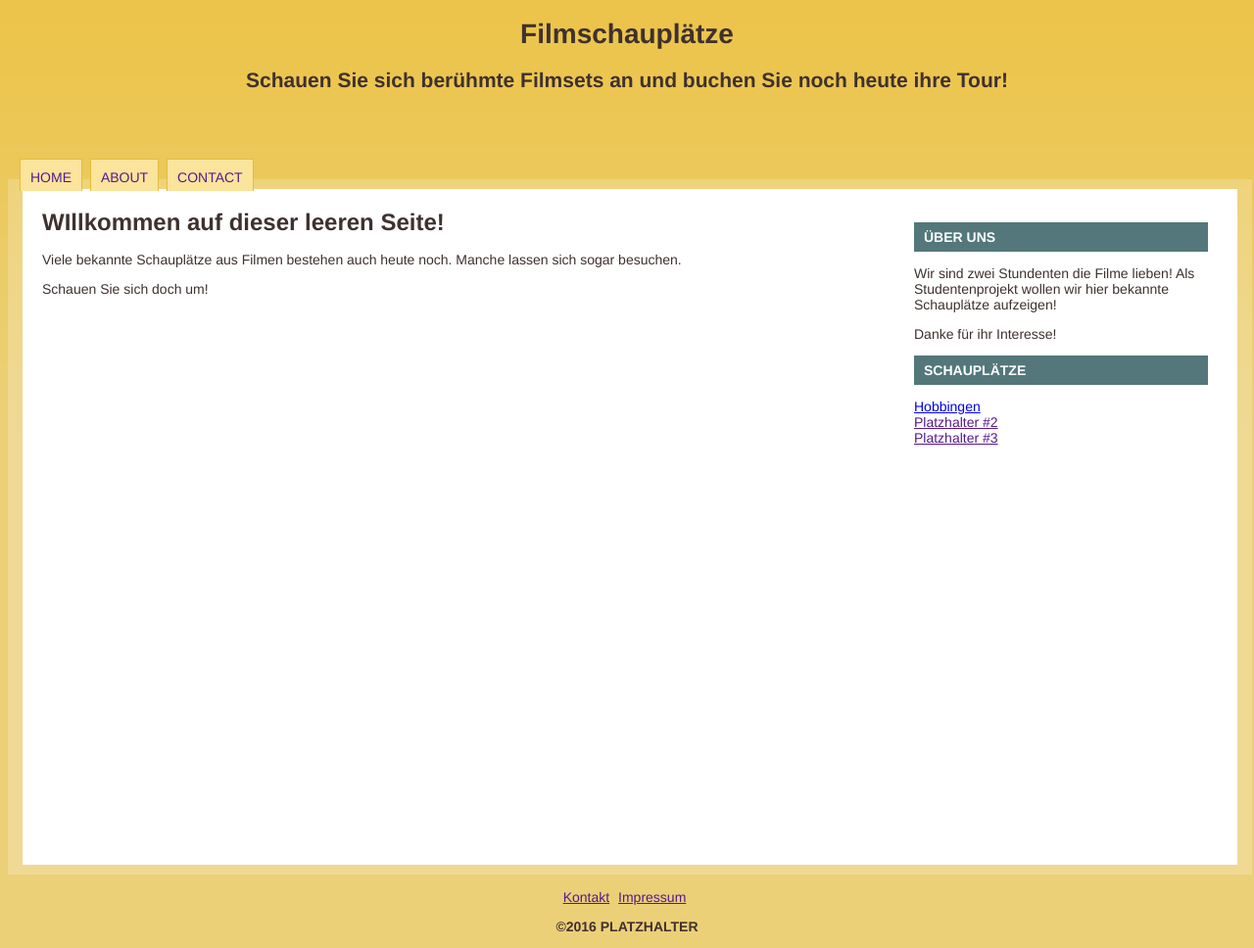
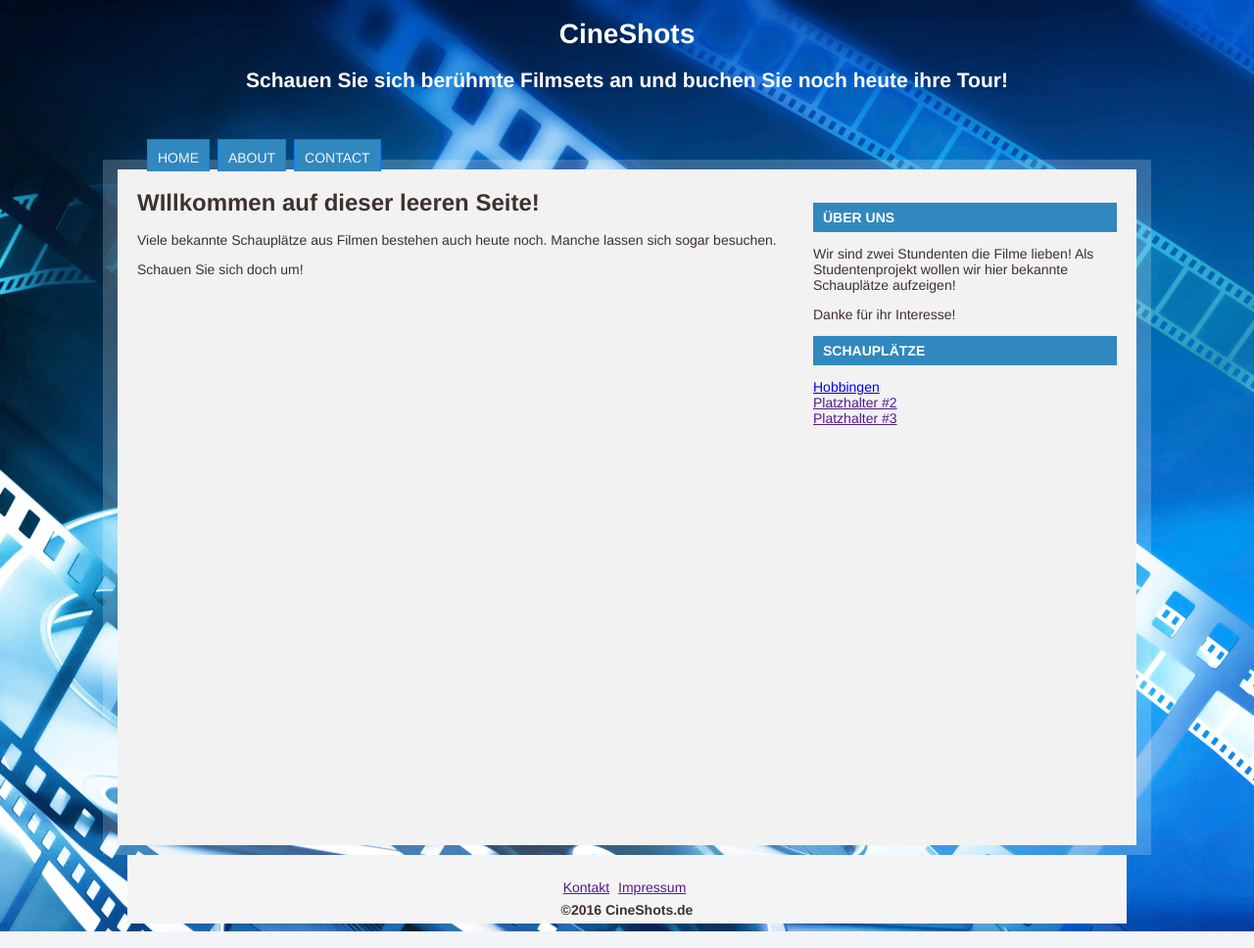
Before and after one commit to RobbieTheRabbit/MME1-Projekt, a PHP site: page / in a window 1280 px wide. Shown: the whole page at 98% size. Run offline with PHP 8.4, Linux system fonts and the light colour scheme.

Commit message:
Design ausgearbeitet

```diff
--- a/index.html
+++ b/index.html
@@ -3,7 +3,7 @@
 
 <head>
     <meta http-equiv="content-type" content="text/html; charset=utf-8">
-    <title>PLATZHALTER</title>
+    <title>CineShots</title>
 
     <link rel="stylesheet" type="text/css" href="style.css" />
 </head>
@@ -11,7 +11,7 @@
 <body>
     <div id="header">
 
-        <h1 style="text-align:center;">Filmschauplätze</h1>
+        <h1 style="text-align:center;">CineShots</h1>
         <h2 style="text-align:center;">Schauen Sie sich berühmte Filmsets an und buchen Sie noch heute ihre Tour!</h2>
 
     </div>
@@ -67,7 +67,7 @@
             <li><a href=""> Impressum</a></li>
 
         </ul>
-        <p>&copy;2016 PLATZHALTER</p>
+        <p>&copy;2016 CineShots.de</p>
     </div>
 </body>
 
--- a/style.css
+++ b/style.css
@@ -1,21 +1,23 @@
 body {
     color: #3f312e;
-    background: #ecd078 url('img/bg.png') repeat-x;
+    background: black url('img/background.jpg');
     font: 14px Helvetica, Arial, Sans-serif;
 }
 
 #header {
     width: 1200px;
-    min-height: 120px;
+    min-height: 100px;
     margin: 0 auto;
+    color: white;
 }
 
 #navigation {
     width: 960px;
     margin: 0 auto;
     position: relative;
+    font-size: 14px;
     top: 20px;
-    right: 180px
+    right: 50px
 }
 
 #navigation u1 {
@@ -30,14 +32,16 @@ body {
 }
 
 #navigation ul li a {
-    background: #fbe49b;
+    color: whitesmoke;
+    background: #3088BF;
     text-decoration: none;
     padding: 10px 10px 6px 10px;
     text-transform: uppercase;
-    border-left: 1px solid #e4bc3f;
-    border-top: 1px solid #e4bc3f;
-    border-right: 1px solid #e4bc3f;
-    background: #fbe49b;
+    border-left: 1px solid #0080FF;
+    border-top: 1px solid #0080FF;
+    border-right: 1px solid #0080FF;
+    background: #3088BF;
+    font
 }
 
 #navigation ul li.current_page_item a,
@@ -51,22 +55,22 @@ body {
 
 #container {
     overflow: auto;
-    width: 1250px;
+    width: 1050px;
     margin: 0 auto;
     padding: 10px;
     background: url(img/main.png);
 }
 
 #content {
-    width: 1200px;
+    width: 1000px;
     min-height: 650px;
     margin: 0 auto;
-    background: #fff;
+    background: #F2F2F2;
     padding: 20px
 }
 
 #contentleft {
-    width: 850px;
+    width: 660px;
     float: left;
     margin-right: 20px;
 }
@@ -77,10 +81,10 @@ body {
 }
 
 #sitebar {
-    width: 300px;
+    width: 310px;
     float: left;
     position: relative;
-    left: 20px;
+    left: 10px;
 }
 
 .sidebar-element {
@@ -89,7 +93,7 @@ body {
 
 #sitebar h3 {
     color: #fff;
-    background: #53777a;
+    background: #3088BF;
     padding: 7px 10px;
     text-transform: uppercase;
     font-size: 14px;
@@ -106,10 +110,12 @@ body {
 }
 
 #footer {
-    width: 1200px;
-    margin: 0 auto;
+    width: 1000px;
+    height: 50px;
     margin: 0 auto;
     text-align: center;
+    padding: 10px;
+    background: #F2F2F2 url('img/main.png');
 }
 
 #footer ul {
@@ -129,4 +135,5 @@ body {
 
 #footer p {
     font-weight: bold;
+    margin-top: 7px;
 }
```
Also changed, not shown: img/background.jpg (added).
